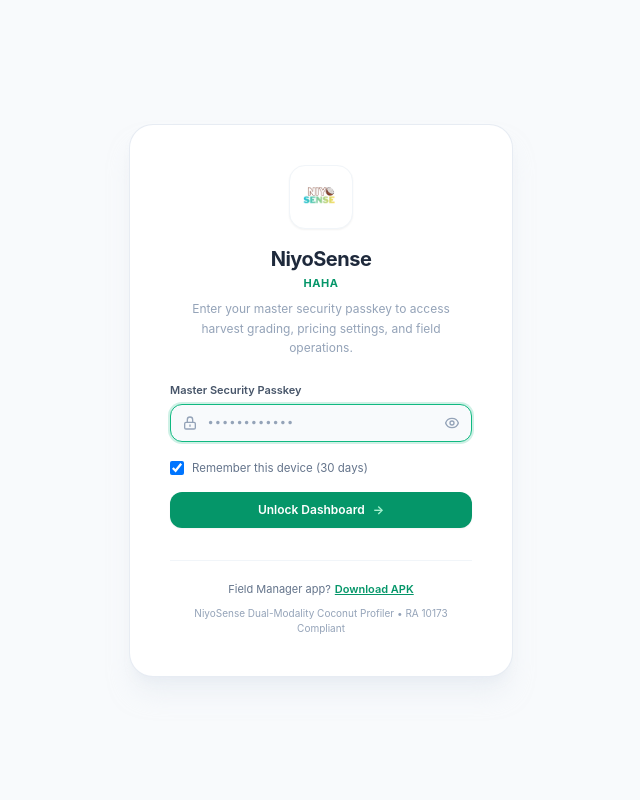
After one commit to Cbolea23/niyosense-capstone, a Django app: page /login/ in a window 1280 px wide. The commit adds this page. Shown: the whole page, without its empty margins (319-959 px from the left). Run offline with Django 5.2, Linux system fonts and the light colour scheme; data comes from the database, SQL or seed files in the repository; some libraries are stand-ins or nearby versions.

Commit message:
feat(security): implement minimalist master passkey gate for web dashboard

```diff
--- a/backend/apps/scans/models.py
+++ b/backend/apps/scans/models.py
@@ -9,6 +9,7 @@ class FarmProfile(models.Model):
   farm_name = models.CharField(max_length=200, default='Plantation Owner Portal')
   location = models.CharField(max_length=200, default='Quezon Province')
   email = models.EmailField(blank=True, default='m.santos@niyosense.ph')
+  passkey = models.CharField(max_length=128, default='niyosense2026', help_text='Master passkey for web dashboard access')
   updated_at = models.DateTimeField(auto_now=True)
 
   class Meta:
--- a/backend/apps/scans/views.py
+++ b/backend/apps/scans/views.py
@@ -33,17 +33,73 @@ def _sum_bunch(queryset):
     return queryset.aggregate(total=Coalesce(Sum('bunch_count'), 0))['total'] or 0
 
 
+def owner_login(request):
+    """Minimalist master passkey authentication for Plantation Owner."""
+    if request.session.get('owner_authenticated'):
+        next_url = request.GET.get('next') or request.POST.get('next') or '/'
+        if not next_url.startswith('/') or next_url.startswith('//'):
+            next_url = '/'
+        return redirect(next_url)
+
+    error = None
+    if request.method == 'POST':
+        passkey_input = request.POST.get('passkey', '').strip()
+        remember_me = request.POST.get('remember_me') == 'on'
+        farm_profile = FarmProfile.get_profile()
+        master_passkey = os.environ.get('OWNER_PASSKEY') or farm_profile.passkey or 'niyosense2026'
+
+        if passkey_input and passkey_input == master_passkey:
+            request.session['owner_authenticated'] = True
+            if remember_me:
+                request.session.set_expiry(60 * 60 * 24 * 30)  # 30 days
+            else:
+                request.session.set_expiry(0)  # Browser session only
+
+            next_url = request.POST.get('next') or request.GET.get('next') or '/'
+            if not next_url.startswith('/') or next_url.startswith('//'):
+                next_url = '/'
+            return redirect(next_url)
+        else:
+            error = 'Incorrect passkey. Please check your master passkey and try again.'
+
+    return render(request, 'dashboard/login.html', {
+        'error': error,
+        'next': request.GET.get('next') or request.POST.get('next') or '/',
+        'farm_profile': FarmProfile.get_profile(),
+    })
+
+
+def owner_logout(request):
+    """Lock dashboard and invalidate owner session."""
+    request.session.flush()
+    return redirect('/login/')
+
+
 def web_dashboard(request):
+    if not request.session.get('owner_authenticated'):
+        next_url = request.get_full_path()
+        return redirect(f'/login/?next={next_url}')
+
     farm_profile = FarmProfile.get_profile()
     if farm_profile.farm_name in ('haha', 'Local Farm', ''):
         farm_profile.farm_name = 'Plantation Owner Portal'
         farm_profile.save(update_fields=['farm_name'])
+
+    if request.method == 'POST' and 'update_passkey' in request.POST:
+        new_passkey = request.POST.get('new_passkey', '').strip()
+        if new_passkey:
+            farm_profile.passkey = new_passkey
+            farm_profile.save(update_fields=['passkey'])
+        return redirect('/#tab-settings')
 
     if request.method == 'POST' and 'update_farm_profile' in request.POST:
         farm_profile.owner_name = request.POST.get('owner_name', farm_profile.owner_name).strip()
         farm_profile.farm_name = request.POST.get('farm_name', farm_profile.farm_name).strip()
         farm_profile.location = request.POST.get('location', farm_profile.location).strip()
         farm_profile.email = request.POST.get('email', farm_profile.email).strip()
+        new_passkey = request.POST.get('passkey', '').strip()
+        if new_passkey:
+            farm_profile.passkey = new_passkey
         farm_profile.save()
         return redirect('/#tab-settings')
 
--- a/backend/core/urls.py
+++ b/backend/core/urls.py
@@ -5,7 +5,14 @@ from django.conf.urls.static import static
 from django.views.static import serve
 
 from django.shortcuts import redirect
-from apps.scans.views import web_dashboard, get_server_ip, dashboard_stats_api, download_apk_page
+from apps.scans.views import (
+    web_dashboard,
+    owner_login,
+    owner_logout,
+    get_server_ip,
+    dashboard_stats_api,
+    download_apk_page,
+)
 
 def download_apk_redirect(request):
     return redirect('https://github.com/Cbolea23/niyosense-capstone/releases/download/v1.4.5/niyosense.apk')
@@ -13,6 +20,9 @@ def download_apk_redirect(request):
 urlpatterns = [
     path('admin/', admin.site.urls),
     path('', web_dashboard, name='dashboard'),
+    path('login/', owner_login, name='owner_login'),
+    path('logout/', owner_logout, name='owner_logout'),
+    path('lock/', owner_logout, name='owner_lock'),
     path('install/', download_apk_page, name='download_apk_page'),
     path('download-app/', download_apk_page, name='download_apk_page_alias'),
     path('media/downloads/niyosense.apk', download_apk_redirect, name='apk_download_direct'),
--- /dev/null
+++ b/backend/templates/dashboard/login.html
@@ -0,0 +1,118 @@
+{% load static %}
+<!DOCTYPE html>
+<html lang="en">
+<head>
+    <meta charset="UTF-8">
+    <meta name="viewport" content="width=device-width, initial-scale=1.0">
+    <title>NiyoSense - Plantation Owner Portal</title>
+    <link rel="icon" type="image/png" href="{% static 'logo/logo.png' %}">
+    <script src="https://cdn.tailwindcss.com"></script>
+    <style>
+        body {
+            font-family: 'Inter', -apple-system, BlinkMacSystemFont, "Segoe UI", Roboto, sans-serif;
+            background-color: #F8FAFC;
+        }
+    </style>
+</head>
+<body class="min-h-screen flex items-center justify-center p-4 text-slate-700 antialiased selection:bg-emerald-100 selection:text-emerald-800">
+    <div class="max-w-sm w-full bg-white border border-slate-200/80 rounded-3xl p-8 sm:p-10 shadow-xl shadow-slate-200/50 text-center">
+        <!-- Logo & Branding -->
+        <div class="w-16 h-16 bg-white border border-slate-100 rounded-2xl p-2 flex items-center justify-center mx-auto mb-4 shadow-sm">
+            <img src="{% static 'logo/logo.png' %}" alt="NiyoSense Logo" class="w-full h-full object-contain rounded-xl" />
+        </div>
+
+        <h1 class="text-xl font-bold text-slate-800 tracking-tight">NiyoSense</h1>
+        <p class="text-[11px] font-bold text-emerald-600 uppercase tracking-wider mt-0.5">{{ farm_profile.farm_name|default:"Plantation Owner Portal" }}</p>
+        <p class="text-xs text-slate-400 mt-2 mb-6 leading-relaxed">
+            Enter your master security passkey to access harvest grading, pricing settings, and field operations.
+        </p>
+
+        <!-- Error Feedback -->
+        {% if error %}
+        <div class="bg-rose-50 border border-rose-200 text-rose-700 text-xs px-3.5 py-2.5 rounded-xl font-medium mb-5 flex items-center gap-2 text-left animate-in fade-in duration-200">
+            <svg class="w-4 h-4 text-rose-500 shrink-0" fill="none" stroke="currentColor" viewBox="0 0 24 24">
+                <path stroke-linecap="round" stroke-linejoin="round" stroke-width="2" d="M12 9v2m0 4h.01m-6.938 4h13.856c1.54 0 2.502-1.667 1.732-3L13.732 4c-.77-1.333-2.694-1.333-3.464 0L3.34 16c-.77 1.333.192 3 1.732 3z"/>
+            </svg>
+            <span>{{ error }}</span>
+        </div>
+        {% endif %}
+
+        <!-- Minimalist Passkey Form -->
+        <form method="POST" action="/login/" class="space-y-4 text-left">
+            {% csrf_token %}
+            <input type="hidden" name="next" value="{{ next|default:'/' }}" />
+
+            <div>
+                <label for="passkeyInput" class="block text-[11px] font-semibold text-slate-600 mb-1.5">
+                    Master Security Passkey
+                </label>
+                <div class="relative flex items-center">
+                    <span class="absolute left-3 text-slate-400">
+                        <svg class="w-4 h-4" fill="none" stroke="currentColor" viewBox="0 0 24 24">
+                            <path stroke-linecap="round" stroke-linejoin="round" stroke-width="2" d="M12 15v2m-6 4h12a2 2 0 002-2v-6a2 2 0 00-2-2H6a2 2 0 00-2 2v6a2 2 0 002 2zm10-10V7a4 4 0 00-8 0v4h8z"/>
+                        </svg>
+                    </span>
+                    <input type="password" id="passkeyInput" name="passkey" required autofocus
+                           autocomplete="current-password"
+                           placeholder="••••••••••••"
+                           class="w-full bg-slate-50 border border-slate-200/80 rounded-xl pl-9 pr-10 py-2.5 text-xs font-mono text-slate-800 placeholder-slate-400 focus:outline-none focus:ring-2 focus:ring-emerald-500/20 focus:border-emerald-500 transition" />
+                    <button type="button" onclick="togglePasskeyVisibility()" tabindex="-1"
+                            class="absolute right-3 text-slate-400 hover:text-slate-600 focus:outline-none">
+                        <svg id="eyeIcon" class="w-4 h-4" fill="none" stroke="currentColor" viewBox="0 0 24 24">
+                            <path stroke-linecap="round" stroke-linejoin="round" stroke-width="2" d="M15 12a3 3 0 11-6 0 3 3 0 016 0z" />
+                            <path stroke-linecap="round" stroke-linejoin="round" stroke-width="2" d="M2.458 12C3.732 7.943 7.523 5 12 5c4.478 0 8.268 2.943 9.542 7-1.274 4.057-5.064 7-9.542 7-4.477 0-8.268-2.943-9.542-7z" />
+                        </svg>
+                        <svg id="eyeOffIcon" class="w-4 h-4 hidden" fill="none" stroke="currentColor" viewBox="0 0 24 24">
+                            <path stroke-linecap="round" stroke-linejoin="round" stroke-width="2" d="M13.875 18.825A10.05 10.05 0 0112 19c-4.478 0-8.268-2.943-9.543-7a9.97 9.97 0 011.563-3.029m5.858.908a3 3 0 114.243 4.243M9.878 9.878l4.242 4.242M9.88 9.88l-3.29-3.29m7.532 7.532l3.29 3.29M3 3l18 18" />
+                        </svg>
+                    </button>
+                </div>
+            </div>
+
+            <!-- Remember Device Option -->
+            <div class="flex items-center justify-between text-xs pt-0.5">
+                <label class="flex items-center space-x-2 text-slate-500 cursor-pointer select-none">
+                    <input type="checkbox" id="remember_me" name="remember_me" checked
+                           class="w-3.5 h-3.5 rounded text-emerald-600 focus:ring-emerald-500 border-slate-300" />
+                    <span class="text-[11.5px]">Remember this device (30 days)</span>
+                </label>
+            </div>
+
+            <!-- Submit Button -->
+            <button type="submit"
+                    class="w-full bg-emerald-600 hover:bg-emerald-700 active:bg-emerald-800 text-white font-semibold py-2.5 px-4 rounded-xl text-xs transition shadow-sm flex items-center justify-center gap-2 group">
+                <span>Unlock Dashboard</span>
+                <span class="text-emerald-200 group-hover:translate-x-0.5 transition-transform font-bold">→</span>
+            </button>
+        </form>
+
+        <!-- Subtle Footer Links -->
+        <div class="mt-8 pt-5 border-t border-slate-100 space-y-2">
+            <a href="/install/" class="text-[11px] text-slate-500 hover:text-emerald-600 transition flex items-center justify-center gap-1">
+                <span>Field Manager app?</span>
+                <span class="font-semibold text-emerald-600 underline">Download APK</span>
+            </a>
+            <p class="text-[10px] text-slate-400">
+                NiyoSense Dual-Modality Coconut Profiler • RA 10173 Compliant
+            </p>
+        </div>
+    </div>
+
+    <script>
+        function togglePasskeyVisibility() {
+            const input = document.getElementById('passkeyInput');
+            const eye = document.getElementById('eyeIcon');
+            const eyeOff = document.getElementById('eyeOffIcon');
+            if (input.type === 'password') {
+                input.type = 'text';
+                eye.classList.add('hidden');
+                eyeOff.classList.remove('hidden');
+            } else {
+                input.type = 'password';
+                eye.classList.remove('hidden');
+                eyeOff.classList.add('hidden');
+            }
+        }
+    </script>
+</body>
+</html>
```
Also changed, not shown: Context.md (+1 -1 lines), NIYOSENSE_TECHSTACK_AND_VARIANCE_REPORT.md (+1 -1 lines), backend/templates/dashboard/includes/sidebar.html (+10 -0 lines), backend/templates/dashboard/includes/tab_settings.html (+40 -0 lines), backend/apps/scans/migrations/0009_farmprofile_passkey.py (added).
